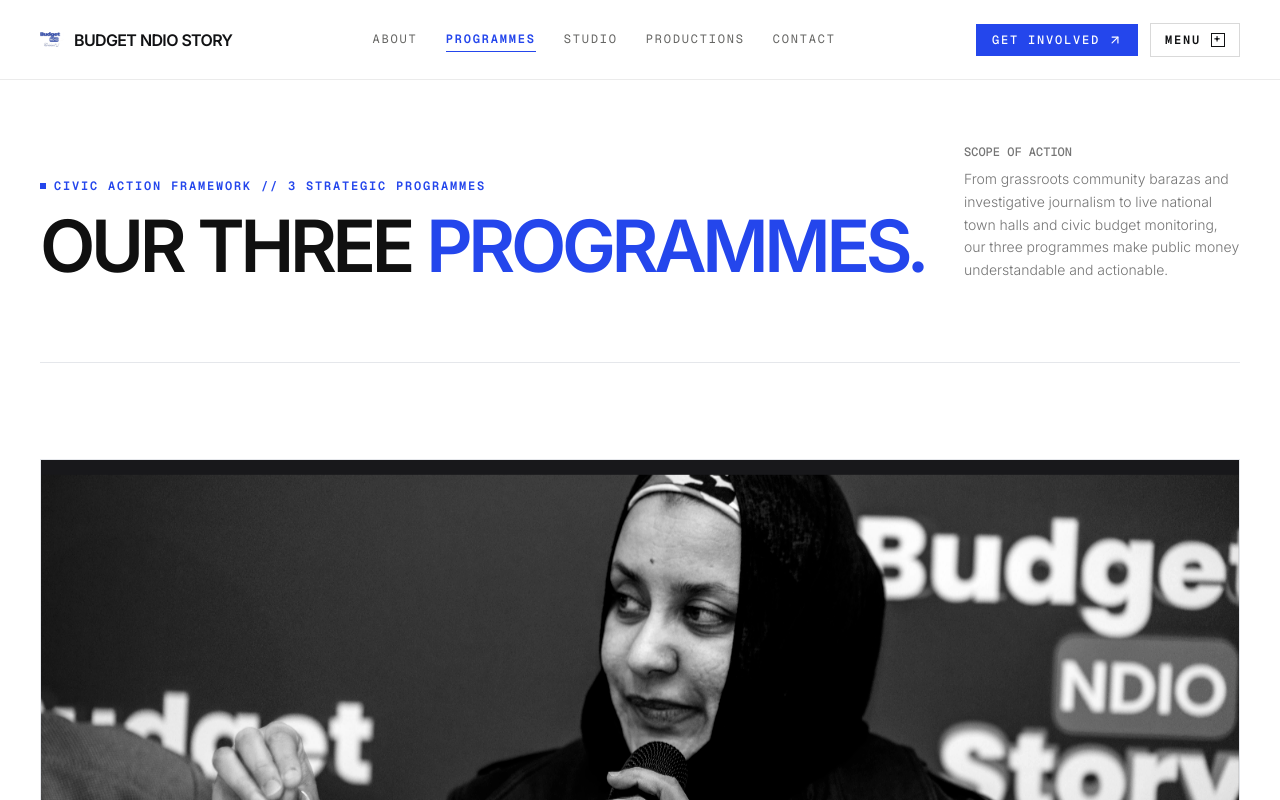
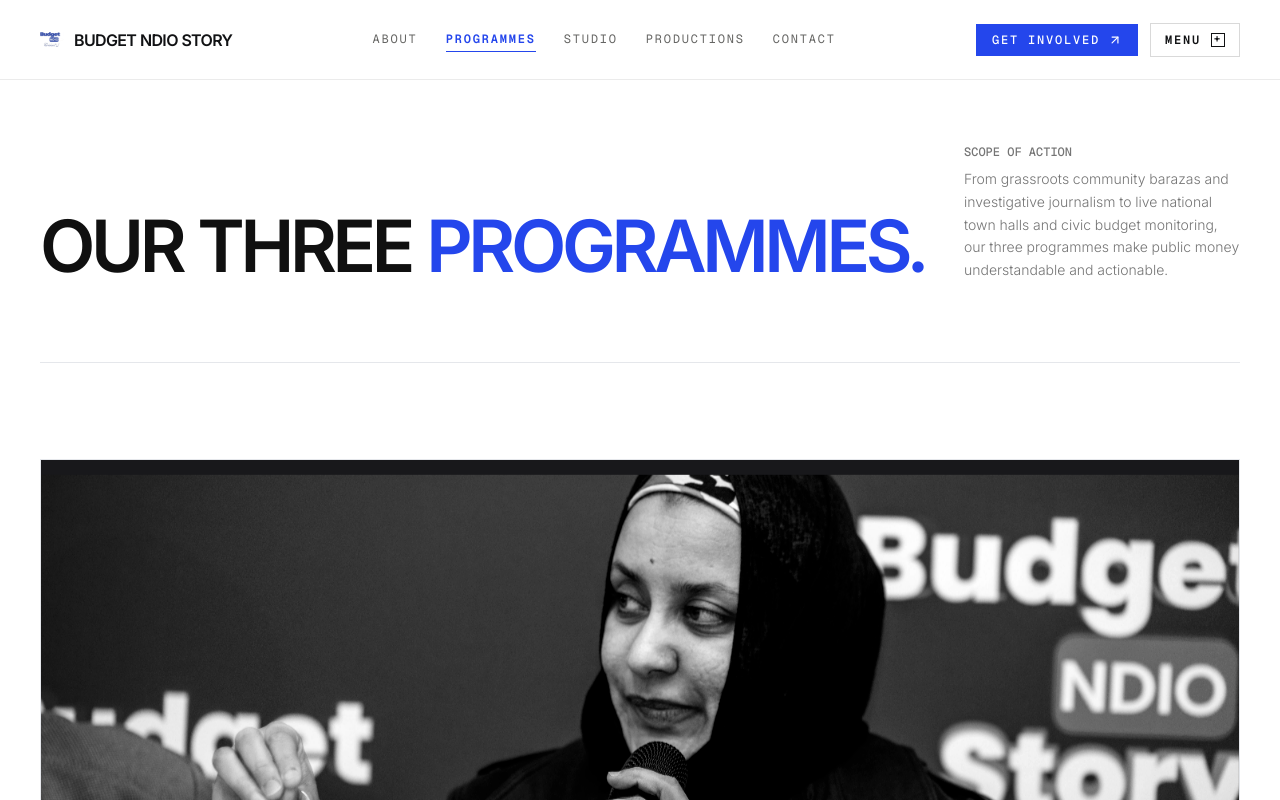
Before and after one commit to gr8stone/bns, a React (Vite) app: page /programmes in a window 1280 px wide. Shown: the top 800 px of the page. Built offline with nearby package versions, Linux system fonts and the light colour scheme.

Commit message:
refactor(archviz): update button text for clarity in ArchvizProjectShowcase component
refactor(solum): improve text clarity in SolumServices component

refactor(services): remove unused animation in ServicesPage component

```diff
--- a/src/components/common/ArchvizProjectShowcase.tsx
+++ b/src/components/common/ArchvizProjectShowcase.tsx
@@ -429,7 +429,7 @@
           <div className="flex items-center justify-between px-1 py-0.5 font-mono text-[10px] text-slate border-t border-black/[0.06]">
             <span className="uppercase tracking-wider">FIELD EVIDENCE</span>
             <span className="text-[#2446EC] font-semibold uppercase">
-              CLICK TO ENLARGE &rarr;
+              View &rarr;
             </span>
           </div>
         </div>
--- a/src/components/solum/SolumServices.tsx
+++ b/src/components/solum/SolumServices.tsx
@@ -209,8 +209,8 @@
       {/* ========================================================= */}
       <div className="block md:hidden w-full pb-12">
         <div className="px-6 pb-3 flex items-center justify-between font-mono text-[11px] text-[#757575] uppercase tracking-wider">
-          <span>SWIPE PROGRAMMES &rarr;</span>
-          <span>3 FLAGSHIP PILLARS</span>
+          <span>SWIPE  &rarr;</span>
+          <span> FLAGSHIP PROGRAMMES</span>
         </div>
 
         {/* Snap Slider Track */}
@@ -229,7 +229,7 @@
                   className="w-full h-full object-cover"
                 />
                 <div className="absolute top-3 left-3 bg-[#101010] text-white font-mono text-[10px] uppercase tracking-widest px-2.5 py-1">
-                  PILLAR {service.number}
+                   {service.number}
                 </div>
                 <div className="absolute top-3 right-3 bg-white/20 backdrop-blur-md text-white font-mono text-[10px] tracking-widest px-2 py-0.5">
                   0{index + 1} / 03
--- a/src/pages/ServicesPage.tsx
+++ b/src/pages/ServicesPage.tsx
@@ -29,17 +29,6 @@
         {/* ========================================================= */}
         <div className="grid grid-cols-1 md:grid-cols-4 gap-8 pb-20 border-b border-[#101010]/12 items-end">
           <div className="col-span-1 md:col-span-3">
-            <motion.div
-              initial={{ opacity: 0, y: 12 }}
-              animate={{ opacity: 1, y: 0 }}
-              transition={{ duration: 0.36, ease: [0.22, 1, 0.36, 1] }}
-              className="flex items-center gap-2 mb-4"
-            >
-              <span className="w-1.5 h-1.5 bg-[#2446EC] inline-block" />
-              <span className="font-mono text-xs uppercase tracking-wider text-[#2446EC] font-semibold">
-                CIVIC ACTION FRAMEWORK // 3 STRATEGIC PROGRAMMES
-              </span>
-            </motion.div>
             <motion.h1
               initial={{ opacity: 0, y: 24 }}
               animate={{ opacity: 1, y: 0 }}
```
